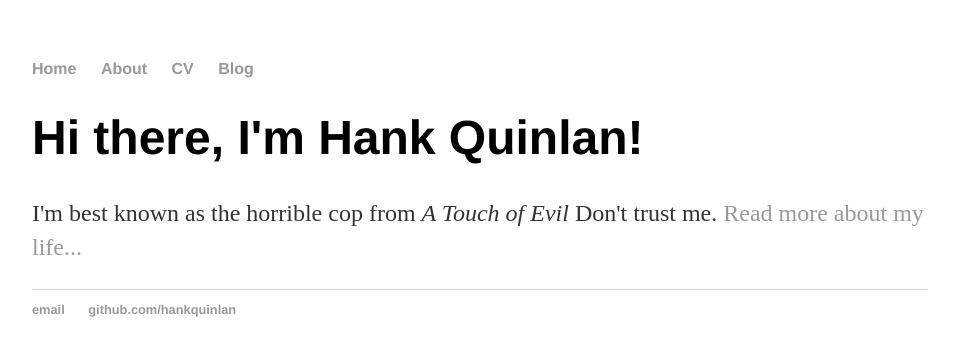
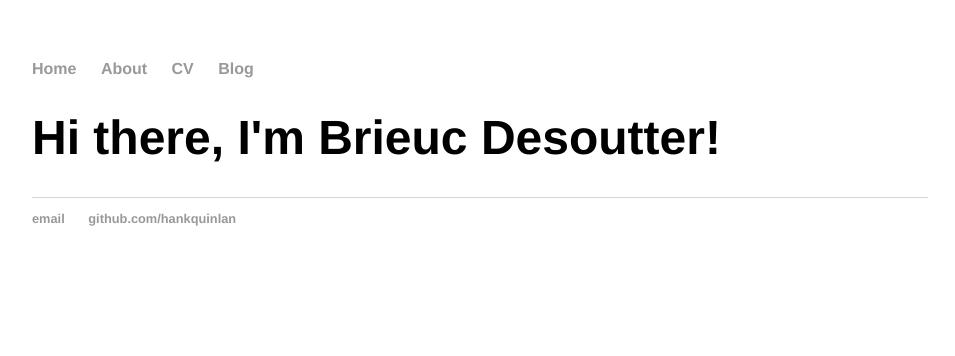
Before and after one commit to brieucdesoutter/brieucdesoutter.github.io, a Jekyll site: the page built from index.html, in a window 1280 px wide. Shown: the top 356 px of the page, without its empty margins (160-1115 px from the left). Built offline with Jekyll 4.4.1, drawn with Linux system fonts in a browser that asks for light colours.

Commit message:
Update index.html

```diff
--- a/index.html
+++ b/index.html
@@ -1,8 +1,7 @@
 ---
 layout: default
-title: Hank Quinlan, Horrible Cop
+title: Brieuc Desoutter
 ---
 <div class="blurb">
-	<h1>Hi there, I'm Hank Quinlan!</h1>
-	<p>I'm best known as the horrible cop from <em>A Touch of Evil</em> Don't trust me. <a href="/about">Read more about my life...</a></p>
+	<h1>Hi there, I'm Brieuc Desoutter!</h1>
 </div><!-- /.blurb -->
```
